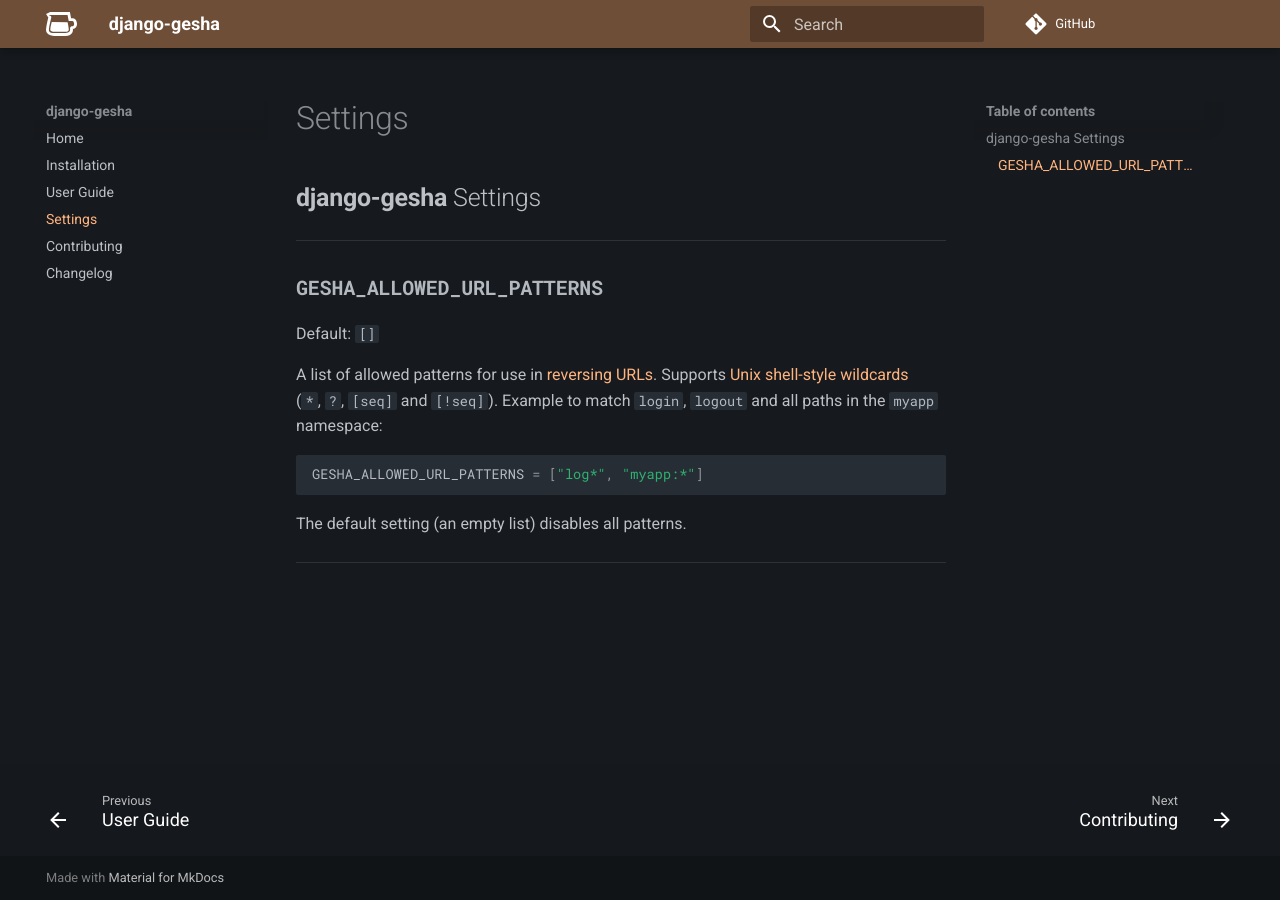
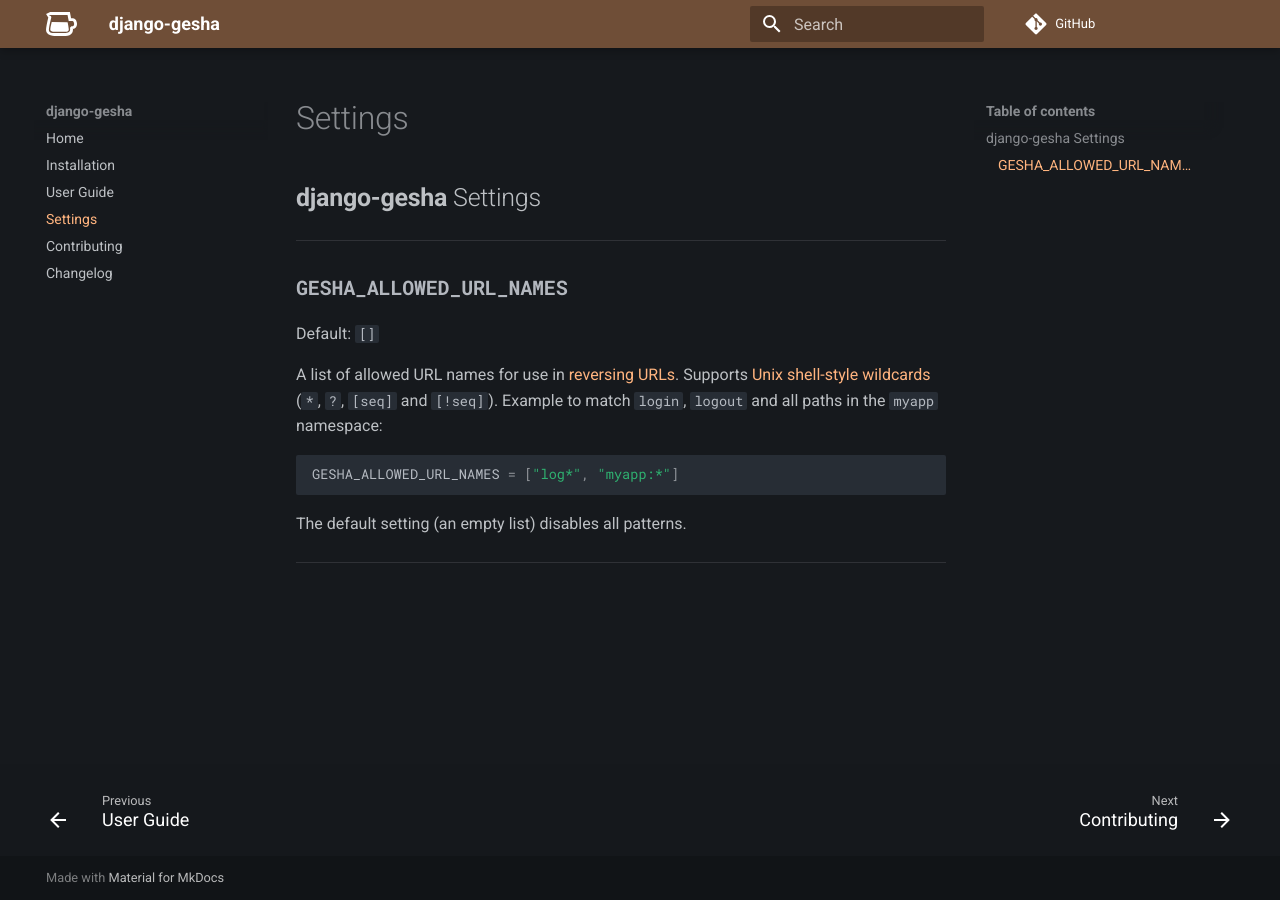
Before and after one commit to ely-as/django-gesha, an MkDocs documentation site: the page built from docs/settings.md, in a window 1280 px wide. Built offline with MkDocs 1.6.1 and Material for MkDocs 9.7.7, drawn with Linux system fonts in a browser that asks for light colours; comment, search, counter and statistics services are not loaded.

Commit message:
Rename GESHA_ALLOWED_URL_PATTERNS to GESHA_ALLOWED_URL_NAMES (#16) (#18)
* Rename GESHA_ALLOWED_URL_PATTERNS to GESHA_ALLOWED_URL_NAMES (#16)

* Update docs [skip ci]

````diff
--- a/docs/settings.md
+++ b/docs/settings.md
@@ -2,17 +2,17 @@
 
 ---
 
-### <pre>**GESHA_ALLOWED_URL_PATTERNS**</pre>
+### <pre>**GESHA_ALLOWED_URL_NAMES**</pre>
 
 Default: `[]`
 
-A list of allowed patterns for use in [reversing URLs](../user_guide/#reverse-urls).
+A list of allowed URL names for use in [reversing URLs](../user_guide/#reverse-urls).
 Supports [Unix shell-style wildcards](https://docs.python.org/3/library/fnmatch.html)
 <span style="white-space:nowrap;">(`*`, `?`, `[seq]` and `[!seq]`)</span>. Example to
 match `login`, `logout` and all paths in the `myapp` namespace:
 
 ``` py
-GESHA_ALLOWED_URL_PATTERNS = ["log*", "myapp:*"]
+GESHA_ALLOWED_URL_NAMES = ["log*", "myapp:*"]
 ```
 
 The default setting (an empty list) disables all patterns.
--- a/docs/user_guide.md
+++ b/docs/user_guide.md
@@ -189,7 +189,7 @@
 !!! tip
 
     To set the URLs available for reversing configure the
-    [`GESHA_ALLOWED_URL_PATTERNS`](../settings/#gesha_allowed_url_patterns) setting.
+    [`GESHA_ALLOWED_URL_NAMES`](../settings/#GESHA_ALLOWED_URL_NAMES) setting.
 
     These patterns can also be set in class-based views by overriding the
     `#!py get_allowed_url_patterns()` method, for example:
````
Also changed, not shown: 3 other files.
